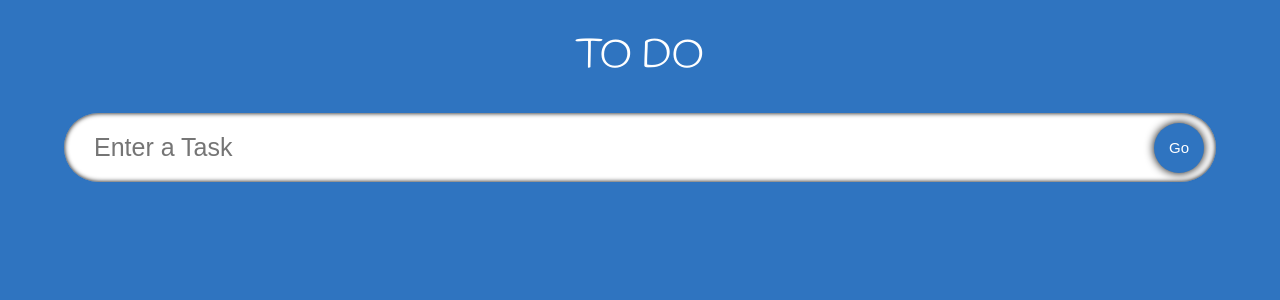
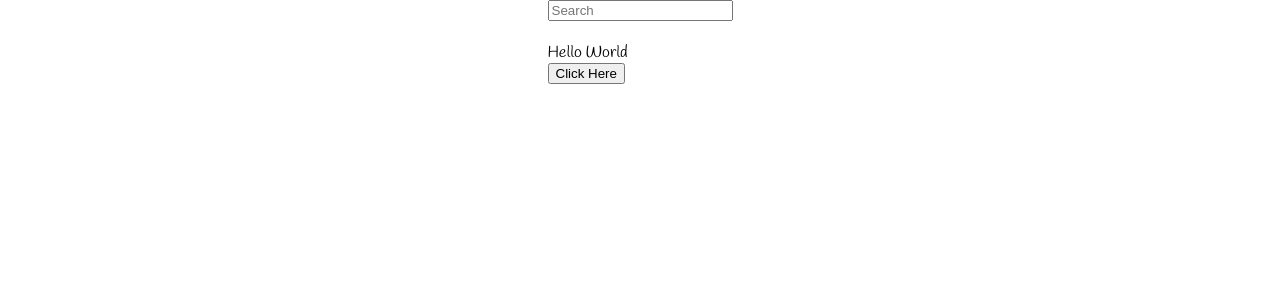
Before and after one commit to kapiljituri/React-ToDo-list, a React (Create React App) app: page / in a window 1280 px wide. Shown: the top 300 px of the page. Built offline with nearby package versions, Linux system fonts and the light colour scheme; the HTML template or start-up script is replaced by a standard one.

Commit message:
Created a test page for writing test cases

```diff
--- a/package.json
+++ b/package.json
@@ -13,6 +13,7 @@
     "react": "^18.1.0",
     "react-dom": "^18.1.0",
     "react-icons": "^4.4.0",
+    "react-router-dom": "^6.3.0",
     "react-scripts": "5.0.1",
     "typescript": "^4.7.2",
     "web-vitals": "^2.1.4"
--- a/src/App.css
+++ b/src/App.css
@@ -6,7 +6,7 @@
   display: flex;
   flex-direction: column;
   align-items: center;
-  background-color: #2f74c0;
+  /* background-color: #2f74c0; */
   font-family: "Handlee";
 }
 
--- a/src/App.tsx
+++ b/src/App.tsx
@@ -3,6 +3,9 @@ import './App.css';
 import InputField from './components/InputField';
 import { Todo } from './models';
 import TodoList from './components/TodoList';
+import { Routes, Route } from 'react-router-dom';
+import TestDemo from './components/TestDemo';
+import Input from './components/Input';
 
 const App: React.FC = () => {
 
@@ -21,10 +24,18 @@ const App: React.FC = () => {
 
   return (
     <div className="App">
-      <span className='heading'>To Do</span>
-      <InputField todo={todo} setToDo={setToDo} handleAdd={handleAdd}/>
-      <TodoList todos={todos} setTodos={setToDos}/>
+      {/* <span className='heading'>To Do</span> */}
+      {/* <InputField todo={todo} setToDo={setToDo} handleAdd={handleAdd}/>
+      <TodoList todos={todos} setTodos={setToDos}/> */}
+
+      {/* <div className="test_demo"> */}
+
+        <TestDemo/>
+      {/* </div> */}
+
+
     </div>
+
   );
 }
 
--- /dev/null
+++ b/src/components/Button.tsx
@@ -0,0 +1,22 @@
+import { useState } from 'react'
+
+const Button = () => {
+    const [showAnotherButton, setShowAnotherButton] = useState(false);
+
+  return (
+    <div>
+      <button
+        data-testid="button"
+        onClick={() => {setShowAnotherButton(true)}}
+      >
+          Click Here
+          </button>
+
+          {showAnotherButton && (
+              <button data-testid="button">Click Here</button>
+          )}
+    </div>
+  )
+}
+
+export default Button;
--- /dev/null
+++ b/src/components/Input.tsx
@@ -0,0 +1,29 @@
+import React, { useState } from 'react'
+
+interface Props {
+    showDiv: boolean;
+}
+
+const Input: React.FC<Props> = ({showDiv}) => {
+    const [searchWord, setSearchWord] = useState("");
+    return (
+        <div>
+            <input
+                type='text'
+                data-testid='searchBar'
+                placeholder='Search'
+                onChange={(e) => {setSearchWord(e.target.value)}}
+            />
+
+            <h1 data-testid='displaySearch'>{searchWord}</h1>
+
+            {showDiv && (
+                <div data-testid='divWeWantToShow'>
+                    Hello World
+                </div>
+            )}
+        </div>
+    )
+}
+
+export default Input;
--- /dev/null
+++ b/src/components/TestDemo.tsx
@@ -0,0 +1,17 @@
+import React, { useState } from 'react'
+import Button from './Button';
+import Input from './Input';
+
+const TestDemo: React.FC = () => {
+    const [showDiv, setShowDiv] = useState(true);
+    // console.log(showDiv);
+
+    return (
+        <div>
+            <Input showDiv={showDiv}/>
+            <Button/>
+        </div>
+    );
+}
+
+export default TestDemo;
--- a/src/components/styles.css
+++ b/src/components/styles.css
@@ -93,3 +93,8 @@
     width: 100%;
   }
 }
+
+.test_demo {
+  position: absolute;
+  bottom: 0;
+}
```
Also changed, not shown: 2 other files (tests, documents, lock files or other folders).
